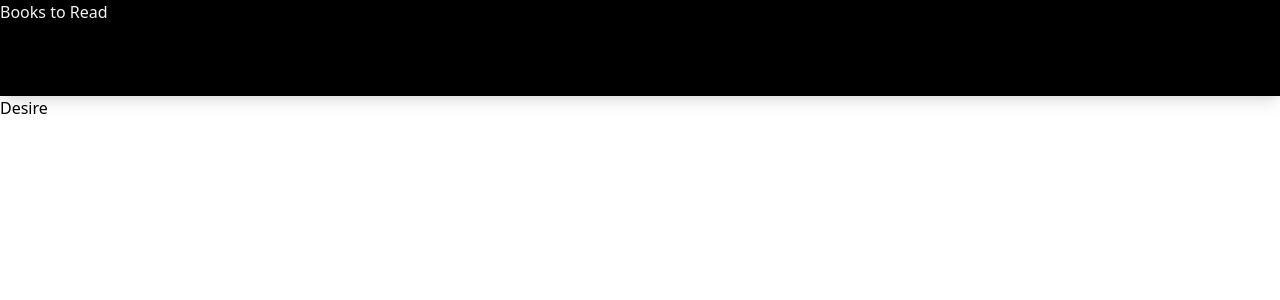
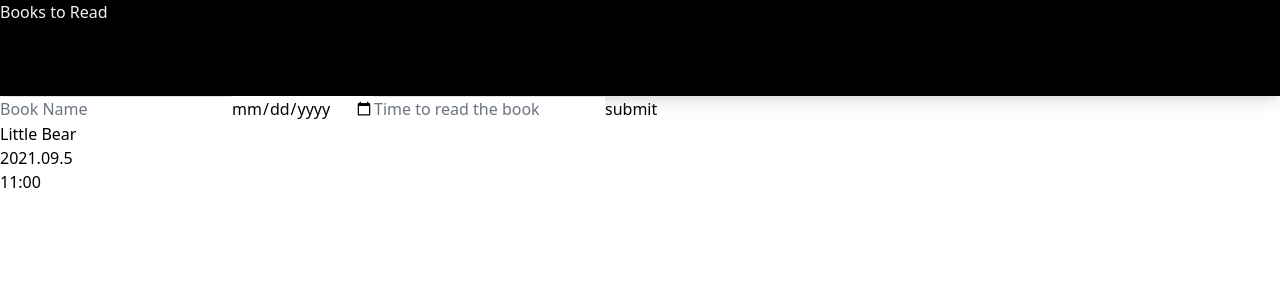
Before and after one commit to Deewiliams/keep-book-record, a React (Create React App) app: page / in a window 1280 px wide. Shown: the top 300 px of the page. Built offline with nearby package versions, Linux system fonts and the light colour scheme.

Commit message:
added inputs

```diff
--- a/src/App.js
+++ b/src/App.js
@@ -3,12 +3,14 @@ import './App.css';
 import BookList from './Components/BookList';
 import Header from './Components/Header'
 import {BooksProvider} from './Components/BooksContext'
+import AddBooks from './Components/AddBooks';
 
 function App() {
   return (
     <BooksProvider>
     <div className="App">
       <Header />
+      <AddBooks />
      <BookList />
     </div>
     </BooksProvider>
--- /dev/null
+++ b/src/Components/AddBooks.js
@@ -0,0 +1,51 @@
+import React,{useState,useContext} from 'react'
+import { BooksContext } from './BooksContext'
+
+const initialState = {
+    name: "",
+    date: "",
+    time: ""
+};
+const AddBooks = () => {
+    const [update, setUpdate] = useState (initialState)
+    const [books, setBooks] = useContext(BooksContext)
+
+    function handleChange (event) {
+        setUpdate({...update,[event.target.name]:event.target.value});
+    }
+
+    function AddBooks (event){
+        event.preventDefault();
+        setBooks(prevbooks => [...prevbooks,{name:update.name,date:update.date,time:update.time}])
+    }
+    return (
+        <form onSubmit={AddBooks}>
+            <input className="placeholder-gray-500 placeholder-opacity-100 ..."
+            placeholder="Book Name"
+            type="text"
+            name="name"
+            value={update.name}
+            onChange={handleChange}
+            />
+
+            <input className="placeholder-gray-500 placeholder-opacity-100 ..."
+            placeholder="Enter Date"
+            type="date"
+            name="date"
+            value={update.date}
+            onChange={handleChange}
+            />
+
+            <input className="placeholder-gray-500 placeholder-opacity-100 ..."
+            placeholder="Time to read the book"
+            type="text"
+            name="time"
+            value={update.time}
+            onChange={handleChange}
+            />
+            <button>submit</button>
+        </form>
+    )
+}
+
+export default AddBooks
--- a/src/Components/BookList.js
+++ b/src/Components/BookList.js
@@ -2,18 +2,18 @@ import React, {useContext} from 'react'
 import { BooksContext } from './BooksContext'
 
 const BookList = () => {
-    const value = useContext(BooksContext)
-
-
-
+    const [books, SetBooks] = useContext(BooksContext);
     return (
         <div>
-            <h1>{value}</h1>
-            {/* {
+            {
                 books.map(book => (
+                <div key={book.id}>
                    <h1>{book.name}</h1>
+                   <h1>{book.date}</h1>
+                   <h1>{book.time}</h1>
+                   </div>
                 ))
-            } */}
+            }
         </div>
     )
 }
--- a/src/Components/BooksContext.js
+++ b/src/Components/BooksContext.js
@@ -12,7 +12,7 @@ export const BooksProvider = (props) => {
     }])
 
     return (
-       <BooksContext.Provider value={'Desire'}>
+       <BooksContext.Provider value={[books, SetBooks]}>
            {props.children}
        </BooksContext.Provider>
     )
```
